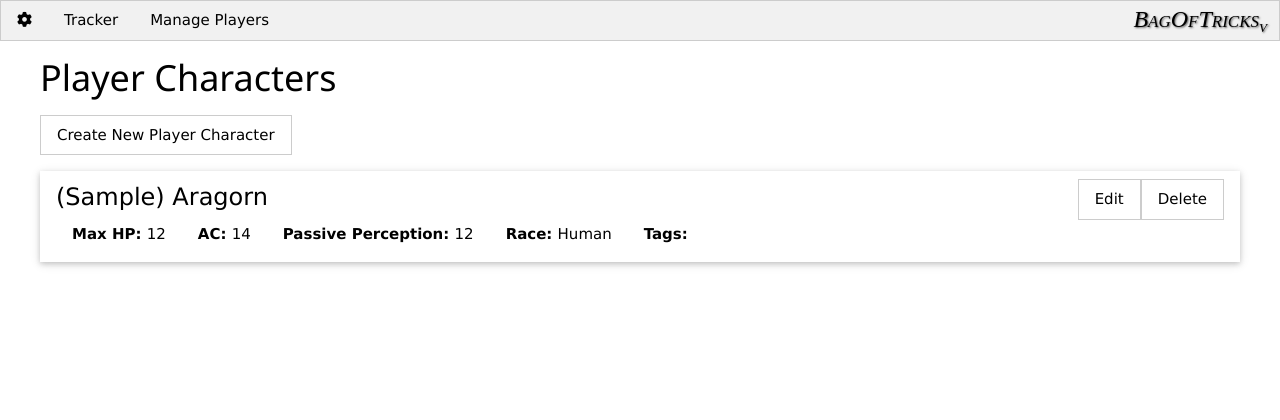
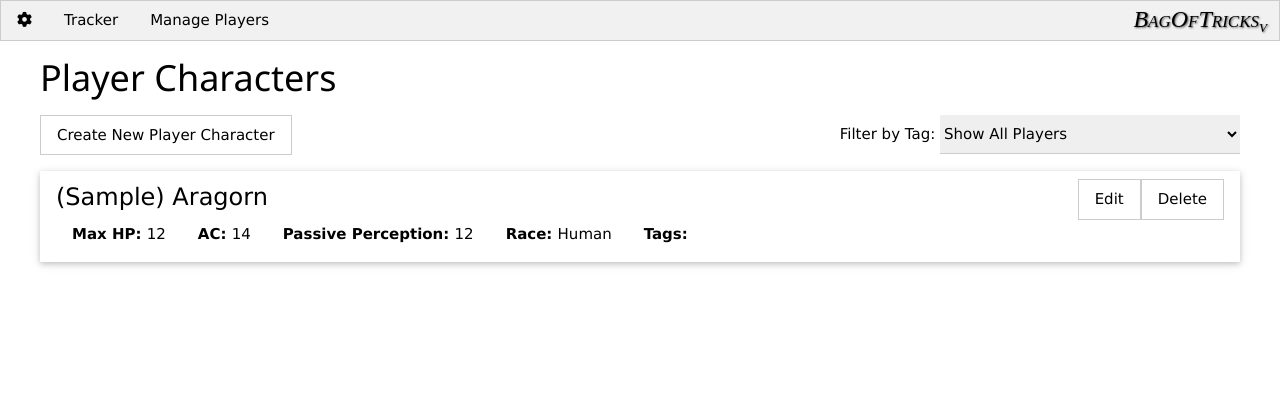
Before and after one commit to ben-githubs/dmtoolkit, a Flask app: page /players/list in a window 1280 px wide. Shown: the top 420 px of the page. Run offline with Flask 3, Linux system fonts and the light colour scheme; parts of the project's set-up code (start-up, migrations or seed data) failed here and were passed over; some libraries are stand-ins or nearby versions.

Commit message:
Filter by tag when listing managing players

```diff
--- a/dmtoolkit/__init__.py
+++ b/dmtoolkit/__init__.py
@@ -11,6 +11,8 @@ def init_app():
     """Create the app."""
     app = Flask(__name__, instance_relative_config=False)
     app.config.from_object("config.DevConfig")
+
+    app.jinja_env.lstrip_blocks = True # Prevent weird indents from templates
 
     csrf.init_app(app)
     # session.init_app(app)
--- a/dmtoolkit/players/routes.py
+++ b/dmtoolkit/players/routes.py
@@ -60,7 +60,7 @@ def list_players_page():
         "title": "DMTTools - Players"
     }
     players = api.list_players()
-    return render_template("list_players.jinja2", page=page, players=players)
+    return render_template("list_players.jinja2", page=page, players=players, all_tags=api.list_player_tags())
 
 
 @players_bp.route("/new", methods=["GET", "POST"])
--- a/dmtoolkit/players/templates/list_players.jinja2
+++ b/dmtoolkit/players/templates/list_players.jinja2
@@ -7,11 +7,20 @@
 {% block content %}
 <div class="content">
     <h1>Player Characters</h1>
-    <div class="w3-margin-bottom">
+    <div class="w3-margin-bottom" style="display: flex; justify-content: space-between;">
         <a href="{{ url_for('players_bp.new_player_page') }}" class="w3-button w3-white w3-border w3-ripple">Create New Player Character</a>
+        <span>
+            Filter by Tag:
+            <select class="w3-select" style="width: 20em" name="tag-filter" id="tag-filter">
+                <option value=""><em>Show All Players</em></option>
+                {% for tag in all_tags %}
+                    <option value="{{ tag }}">{{ tag }}</option>
+                {% endfor %}
+            </select>
+        </span>
     </div>
     {% for player in players %}
-        <div class="w3-card w3-padding" style="margin-bottom: 12px">
+        <div class="w3-card w3-padding _player" style="margin-bottom: 12px" data-tags="{{ player.tags | tojson | forceescape }}">
             <div>
                 <span class="w3-xlarge">{{ player.name }}</span>
                 <a href="{{ url_for('players_bp.delete_player', player_name=player.name)}}" style="float: right" class="w3-button w3-white w3-border w3-ripple">Delete</a>
@@ -37,4 +46,18 @@
         </div>
     {% endfor %}
 </div>
+
+<script>
+    $("#tag-filter").change(function () {
+        tag = $("#tag-filter").val();
+        $("div._player").each(function() {
+            if (tag == "" || $(this).data("tags").includes(tag)) {
+                $(this).show();
+            }
+            else {
+                $(this).hide();
+            }
+        })
+    })
+</script>
 {% endblock %}
```
